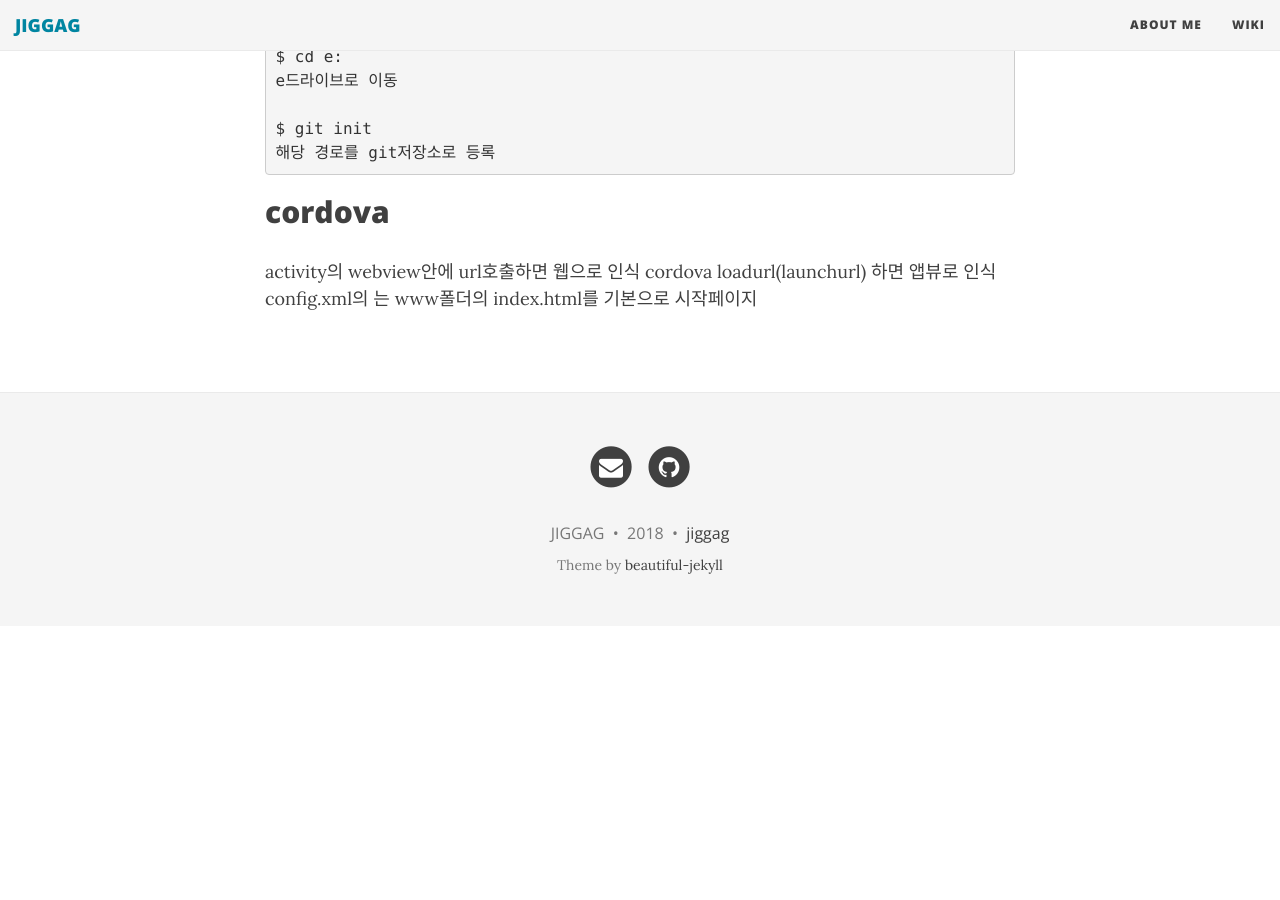
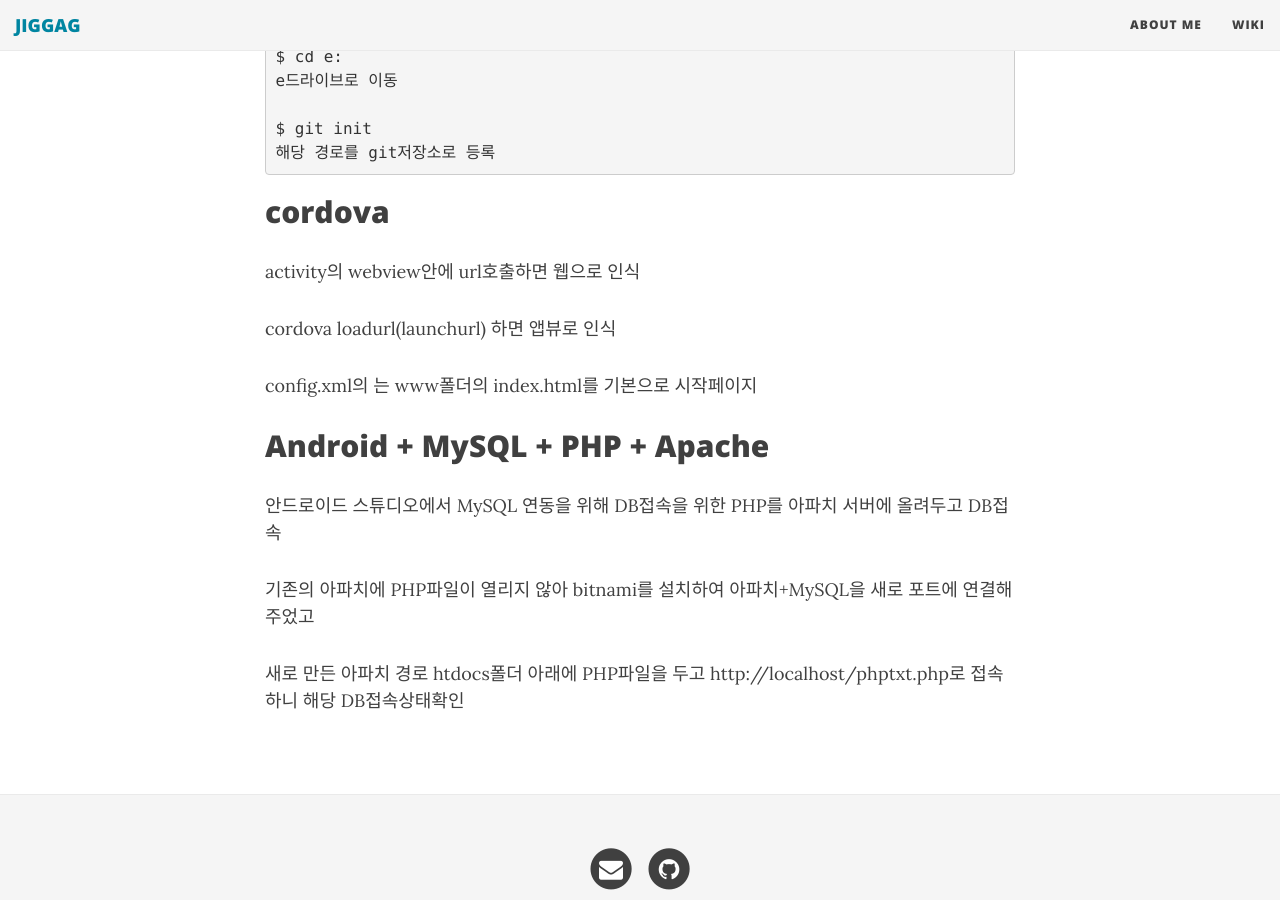
Before and after one commit to jiggag/jiggag.github.io, a Jekyll site: the page built from wiki.md, in a window 1280 px wide and 900 px high, scrolled down 4389 px. Built offline with Jekyll 4.4.1, drawn with Linux system fonts in a browser that asks for light colours; nearby versions of some CDN libraries; before the commit the page ends 5015 px from its top, so only the background shows below that.

Commit message:
Update wiki.md

```diff
--- a/wiki.md
+++ b/wiki.md
@@ -178,7 +178,17 @@ $ git init
 
 
 ## cordova
+activity의 webview안에 url호출하면 웹으로 인식
 
-activity의 webview안에 url호출하면 웹으로 인식
 cordova loadurl(launchurl) 하면 앱뷰로 인식
+
 config.xml의 <content>는 www폴더의 index.html를 기본으로 시작페이지
+
+
+
+## Android + MySQL + PHP + Apache
+안드로이드 스튜디오에서 MySQL 연동을 위해 DB접속을 위한 PHP를 아파치 서버에 올려두고 DB접속
+
+기존의 아파치에 PHP파일이 열리지 않아 bitnami를 설치하여 아파치+MySQL을 새로 포트에 연결해주었고
+
+새로 만든 아파치 경로 htdocs폴더 아래에 PHP파일을 두고 http://localhost/phptxt.php로 접속하니 해당 DB접속상태확인
```
